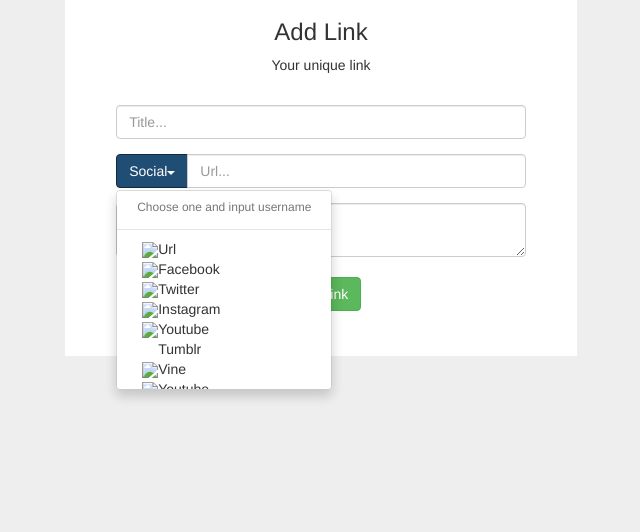
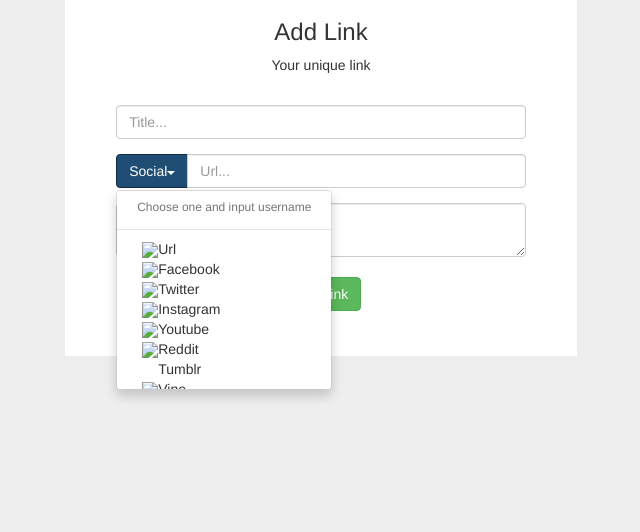
Before and after one commit to brandonium21/snowflake, a Python web app: template app/templates/pages/letitsnow.html in a window 1280 px wide, after a click on "Social". Shown: the part 73-605 px from the top of the page, without its empty margins (319-959 px from the left). Run offline with Jinja, Linux system fonts and the light colour scheme; the template is opened without the code that fills it, so the values that code supplies are empty; some libraries are stand-ins or nearby versions.

Commit message:
almost done

```diff
--- a/app/templates/pages/letitsnow.html
+++ b/app/templates/pages/letitsnow.html
@@ -157,6 +157,7 @@ body {
                         <li id="soc"><img src="http://www.google.com/s2/favicons?domain=www.twitter.com"><span>Twitter</span></li>
                         <li id="soc"><img src="http://www.google.com/s2/favicons?domain=www.instagram.com"><span>Instagram</span></li>
                         <li id="soc"><img src="http://www.google.com/s2/favicons?domain=www.plus.google.com"><span>Youtube</span></li>
+                        <li id="soc"><img src="http://www.google.com/s2/favicons?domain=www.reddit.com"><span>Reddit</span></li>
                         <li id="soc"><img id="favimg" src="https://www.tumblr.com/favicon.ico"><span>Tumblr</span></li>
                         <li id="soc"><img src="http://www.google.com/s2/favicons?domain=www.vine.co"><span>Vine</span></li>
                         <li id="soc"><img src="http://www.google.com/s2/favicons?domain=www.youtube.com"><span>Youtube</span></li>
@@ -212,6 +213,9 @@ $(".dropdown-menu li span").click(function() {
     placeholder = $(this).text();
     smallplaceholder = placeholder.toLowerCase();
     if (placeholder != "Url") {
+        if (placeholder == Reddit) {
+            $('input[name=url]').attr('placeholder', '/r');
+        }
         $('input[name=url]').attr('placeholder', 'Input your ' + placeholder + ' username...');
     } else {
         $('input[name=url]').attr('placeholder', "Url...");
@@ -229,6 +233,8 @@ $("form[id='form']").submit(function() {
             val = "www." + smallplaceholder + ".com/blog/" + input;
         } else if (placeholder == "Youtube") {
             val = "www." + smallplaceholder + ".com/channel/" + input;
+        } else if (placeholder == "Reddit") {
+            val = "www." + smallplaceholder + ".com/r/" + input;
         } else {
             val = "www." + smallplaceholder + ".com/" + input;
         }
```
